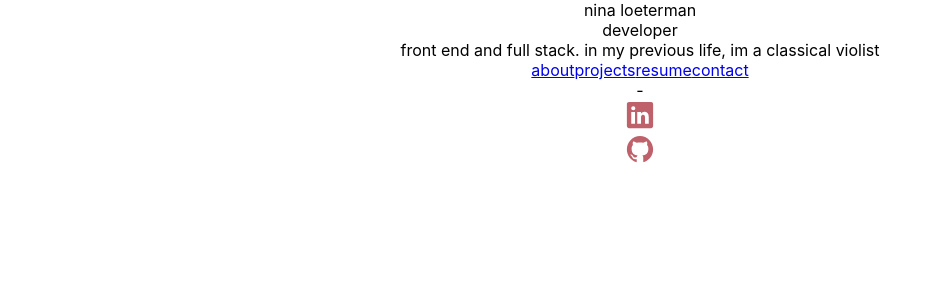
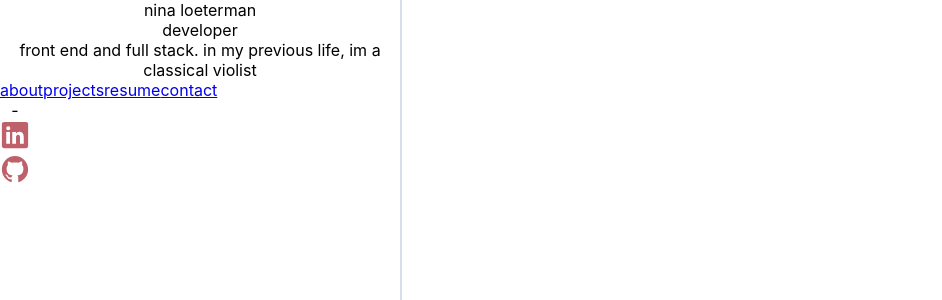
Before and after one commit to NinaLoeterman/portfolio, a React (Create React App) app: page / in a window 1280 px wide. Shown: the top 300 px of the page, without its empty margins (0-942 px from the left). Built offline with nearby package versions, Linux system fonts and the light colour scheme.

Commit message:
sidebar partially styled and logic taken out

```diff
--- a/src/App.css
+++ b/src/App.css
@@ -3,8 +3,9 @@
 }
 
 :root {
-  --main-bg-color: #ffffff;
-  --secondary-bg-color: #ECEFF4;
-  --main-accent-color: #BF616A;
-  --main-text-color: #4C566A;
+  --main-bg: #ffffff;
+  --secondary-bg: #ECEFF4;
+  --main-accent: #BF616A;
+  --main-text: #4C566A;
+  --sub-text: #D8DEE9;
 }
--- /dev/null
+++ b/src/components/MainTitle/MainTitle.jsx
@@ -0,0 +1,19 @@
+import React from "react";
+
+const MainTitle = () => {
+  const text = {
+    name: "nina loeterman",
+    title: "developer",
+    description:
+      "front end and full stack. in my previous life, im a classical violist",
+  };
+  return (
+    <div>
+      <div>{text.name}</div>
+      <div>{text.title}</div>
+      <div>{text.description}</div>
+    </div>
+  );
+};
+
+export default MainTitle;
--- a/src/components/Sidebar/Sidebar.jsx
+++ b/src/components/Sidebar/Sidebar.jsx
@@ -1,17 +1,15 @@
 import React from "react";
 import useSidebar from "./Sidebar.logic";
 import { Link } from "react-router-dom";
-import IconWrapper from '../icons/IconWrapper.jsx';
+import IconWrapper from "../icons/IconWrapper.jsx";
+import MainTitle from "../MainTitle/MainTitle.jsx";
+import "../Sidebar/Sidebar.styles.css";
 
 const Sidebar = () => {
   const { text } = useSidebar();
   return (
-    <div>
-      <div>
-        <div>{text.name}</div>
-        <div>{text.title}</div>
-        <div>{text.description}</div>
-      </div>
+    <div className={"sidebar"}>
+      <MainTitle />
 
       <div>
         <Link to="/about">{text.about}</Link>
@@ -22,8 +20,12 @@ const Sidebar = () => {
 
       <div>
         <div>-</div>
-        <div><IconWrapper type="linkedin"/></div>
-        <div><IconWrapper type="github"/></div>
+        <div>
+          <IconWrapper type="linkedin" />
+        </div>
+        <div>
+          <IconWrapper type="github" />
+        </div>
       </div>
     </div>
   );
--- a/src/components/Sidebar/Sidebar.logic.js
+++ b/src/components/Sidebar/Sidebar.logic.js
@@ -1,17 +1,14 @@
-import React from 'react';
+import React from "react";
 
 const useSidebar = () => {
-    const text = {
-        name: "nina loeterman",
-        title: 'developer',
-        description: 'front end and full stack. in my previous life, im a classical violist',
-        about: 'about',
-        projects: 'projects',
-        resume: 'resume',
-        contact: 'contact'
-    }
+  const text = {
+    about: "about",
+    projects: "projects",
+    resume: "resume",
+    contact: "contact",
+  };
 
-    return {text};
-}
+  return { text };
+};
 
 export default useSidebar;
--- /dev/null
+++ b/src/components/Sidebar/Sidebar.styles.css
@@ -0,0 +1,11 @@
+.sidebar {
+    position: absolute;
+    left: 0;
+    display: flex;
+    flex-direction: column;
+    align-items: flex-start;
+    min-width: 400px;
+    width: 25%;
+    height: 100vh;
+    border-right: 2px solid var(--sub-text);
+}
```
Also changed, not shown: 1 other file (tests, documents, lock files or other folders).
